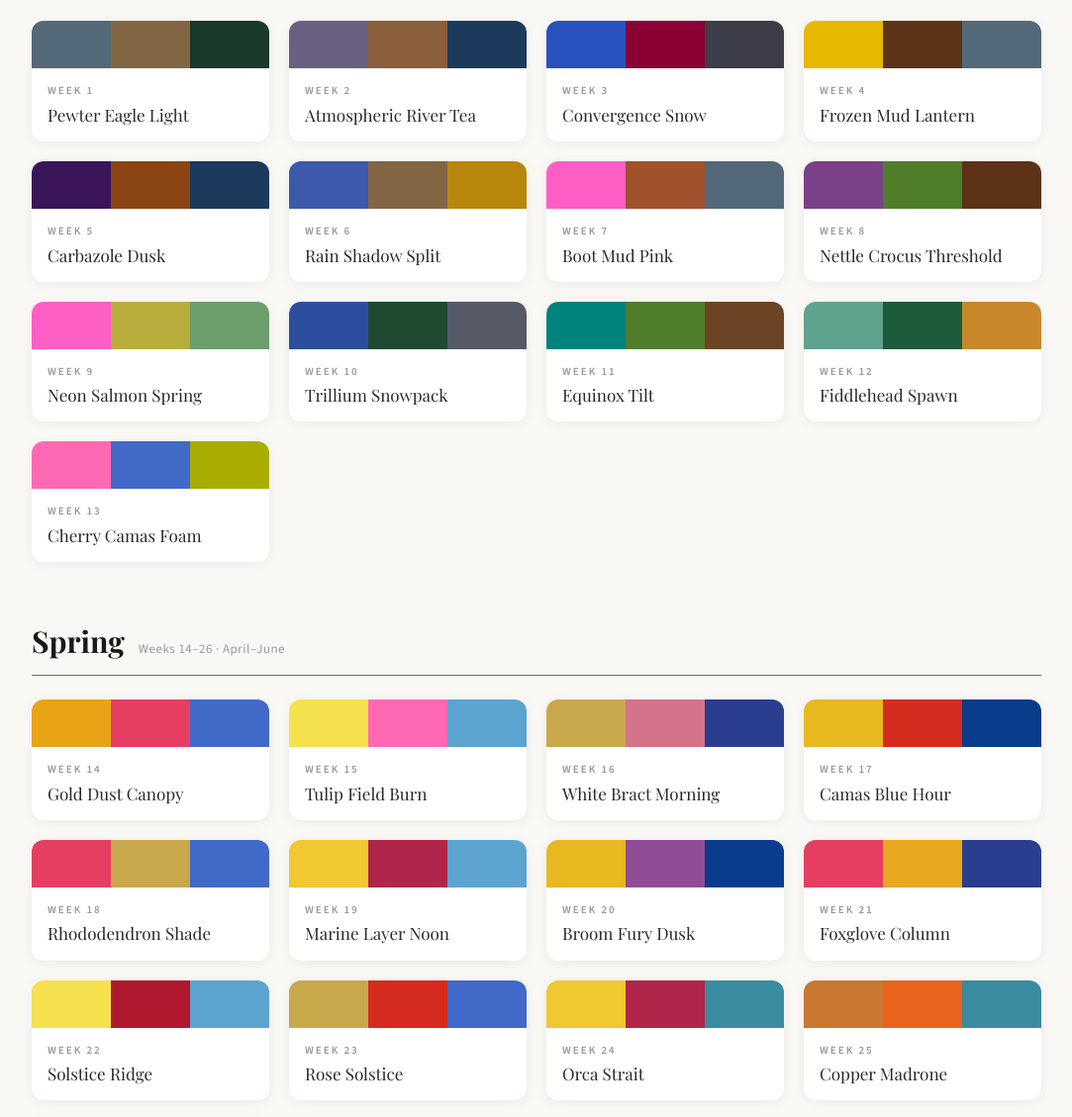
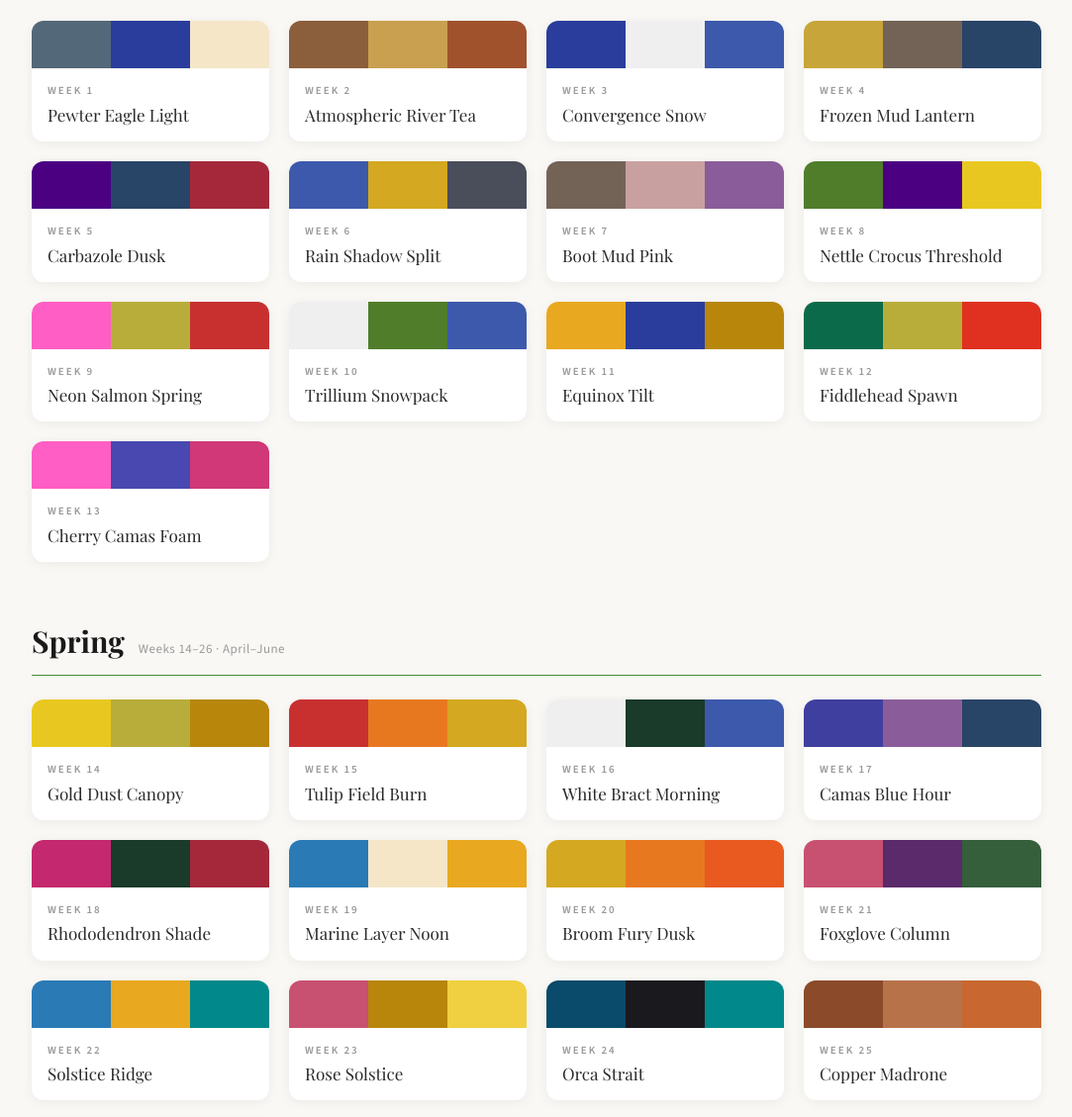
Before and after one commit to 4pple-py/pnw-watercolors, a plain HTML site: page index.html in a window 1280 px wide. Shown: the part 452-1581 px from the top of the page at 99% size, without its empty margins (98-1181 px from the left). Drawn offline with nearby package versions, Linux system fonts and the light colour scheme; a web font is replaced by a local one.

Commit message:
Add files via upload
Updated hex values.

```diff
--- a/index.html
+++ b/index.html
@@ -292,55 +292,55 @@
     </div>
     <div class="week-grid">
       <a class="week-card" href="week-01-pewter-eagle-light.html">
-        <div class="color-strip"><span style="background:#536878"></span><span style="background:#826644"></span><span style="background:#1a3a2a"></span></div>
+        <div class="color-strip"><span style="background:#536878"></span><span style="background:#2a3d9c"></span><span style="background:#f5e6c8"></span></div>
         <div class="card-body"><div class="week-num">Week 1</div><div class="palette-name">Pewter Eagle Light</div></div>
       </a>
       <a class="week-card" href="week-02-atmospheric-river-tea.html">
-        <div class="color-strip"><span style="background:#6b6080"></span><span style="background:#8b5e3c"></span><span style="background:#1b3a5c"></span></div>
+        <div class="color-strip"><span style="background:#8b5e3c"></span><span style="background:#c8a050"></span><span style="background:#a0522d"></span></div>
         <div class="card-body"><div class="week-num">Week 2</div><div class="palette-name">Atmospheric River Tea</div></div>
       </a>
       <a class="week-card" href="week-03-convergence-snow.html">
-        <div class="color-strip"><span style="background:#2a52be"></span><span style="background:#8b0033"></span><span style="background:#3d3d4a"></span></div>
+        <div class="color-strip"><span style="background:#2a3d9c"></span><span style="background:#f0eff0"></span><span style="background:#3d59ab"></span></div>
         <div class="card-body"><div class="week-num">Week 3</div><div class="palette-name">Convergence Snow</div></div>
       </a>
       <a class="week-card" href="week-04-frozen-mud-lantern.html">
-        <div class="color-strip"><span style="background:#e8b800"></span><span style="background:#5c3317"></span><span style="background:#536878"></span></div>
+        <div class="color-strip"><span style="background:#c8a53a"></span><span style="background:#736357"></span><span style="background:#284466"></span></div>
         <div class="card-body"><div class="week-num">Week 4</div><div class="palette-name">Frozen Mud Lantern</div></div>
       </a>
       <a class="week-card" href="week-05-carbazole-dusk.html">
-        <div class="color-strip"><span style="background:#3a1659"></span><span style="background:#8b4513"></span><span style="background:#1b3a5c"></span></div>
+        <div class="color-strip"><span style="background:#4b0082"></span><span style="background:#284466"></span><span style="background:#a4283a"></span></div>
         <div class="card-body"><div class="week-num">Week 5</div><div class="palette-name">Carbazole Dusk</div></div>
       </a>
       <a class="week-card" href="week-06-rain-shadow-split.html">
-        <div class="color-strip"><span style="background:#3d59ab"></span><span style="background:#826644"></span><span style="background:#b8860b"></span></div>
+        <div class="color-strip"><span style="background:#3d59ab"></span><span style="background:#d4a820"></span><span style="background:#4a4e5a"></span></div>
         <div class="card-body"><div class="week-num">Week 6</div><div class="palette-name">Rain Shadow Split</div></div>
       </a>
       <a class="week-card" href="week-07-boot-mud-pink.html">
-        <div class="color-strip"><span style="background:#ff5ec4"></span><span style="background:#a0522d"></span><span style="background:#536878"></span></div>
+        <div class="color-strip"><span style="background:#736357"></span><span style="background:#c9a0a0"></span><span style="background:#8a5d9a"></span></div>
         <div class="card-body"><div class="week-num">Week 7</div><div class="palette-name">Boot Mud Pink</div></div>
       </a>
       <a class="week-card" href="week-08-nettle-crocus-threshold.html">
-        <div class="color-strip"><span style="background:#7a4088"></span><span style="background:#507d2a"></span><span style="background:#5c3317"></span></div>
+        <div class="color-strip"><span style="background:#507d2a"></span><span style="background:#4b0082"></span><span style="background:#e8c820"></span></div>
         <div class="card-body"><div class="week-num">Week 8</div><div class="palette-name">Nettle Crocus Threshold</div></div>
       </a>
       <a class="week-card" href="week-09-neon-salmon-spring.html">
-        <div class="color-strip"><span style="background:#ff5ec4"></span><span style="background:#b8ad3a"></span><span style="background:#6b9e6b"></span></div>
+        <div class="color-strip"><span style="background:#ff5ec4"></span><span style="background:#b8ad3a"></span><span style="background:#c83030"></span></div>
         <div class="card-body"><div class="week-num">Week 9</div><div class="palette-name">Neon Salmon Spring</div></div>
       </a>
       <a class="week-card" href="week-10-trillium-snowpack.html">
-        <div class="color-strip"><span style="background:#2b4f9e"></span><span style="background:#1e4a30"></span><span style="background:#555a66"></span></div>
+        <div class="color-strip"><span style="background:#f0eff0"></span><span style="background:#507d2a"></span><span style="background:#3d59ab"></span></div>
         <div class="card-body"><div class="week-num">Week 10</div><div class="palette-name">Trillium Snowpack</div></div>
       </a>
       <a class="week-card" href="week-11-equinox-tilt.html">
-        <div class="color-strip"><span style="background:#00827f"></span><span style="background:#507d2a"></span><span style="background:#6b4423"></span></div>
+        <div class="color-strip"><span style="background:#e8a820"></span><span style="background:#2a3d9c"></span><span style="background:#b8860b"></span></div>
         <div class="card-body"><div class="week-num">Week 11</div><div class="palette-name">Equinox Tilt</div></div>
       </a>
       <a class="week-card" href="week-12-fiddlehead-spawn.html">
-        <div class="color-strip"><span style="background:#5fa38e"></span><span style="background:#1e5b3a"></span><span style="background:#c8882a"></span></div>
+        <div class="color-strip"><span style="background:#0a6a4a"></span><span style="background:#b8ad3a"></span><span style="background:#e03020"></span></div>
         <div class="card-body"><div class="week-num">Week 12</div><div class="palette-name">Fiddlehead Spawn</div></div>
       </a>
       <a class="week-card" href="week-13-cherry-camas-foam.html">
-        <div class="color-strip"><span style="background:#ff69b4"></span><span style="background:#4169c8"></span><span style="background:#a8ad00"></span></div>
+        <div class="color-strip"><span style="background:#ff5ec4"></span><span style="background:#4848b0"></span><span style="background:#d03878"></span></div>
         <div class="card-body"><div class="week-num">Week 13</div><div class="palette-name">Cherry Camas Foam</div></div>
       </a>
     </div>
@@ -354,51 +354,51 @@
     </div>
     <div class="week-grid">
       <a class="week-card" href="week-14-gold-dust-canopy.html">
-        <div class="color-strip"><span style="background:#e8a317"></span><span style="background:#e63e62"></span><span style="background:#4169c8"></span></div>
+        <div class="color-strip"><span style="background:#e8c820"></span><span style="background:#b8ad3a"></span><span style="background:#b8860b"></span></div>
         <div class="card-body"><div class="week-num">Week 14</div><div class="palette-name">Gold Dust Canopy</div></div>
       </a>
       <a class="week-card" href="week-15-tulip-field-burn.html">
-        <div class="color-strip"><span style="background:#f5e14d"></span><span style="background:#ff69b4"></span><span style="background:#5ba4cf"></span></div>
+        <div class="color-strip"><span style="background:#c83030"></span><span style="background:#e87820"></span><span style="background:#d4a820"></span></div>
         <div class="card-body"><div class="week-num">Week 15</div><div class="palette-name">Tulip Field Burn</div></div>
       </a>
       <a class="week-card" href="week-16-white-bract-morning.html">
-        <div class="color-strip"><span style="background:#c8a84a"></span><span style="background:#d4728a"></span><span style="background:#2b3d8e"></span></div>
+        <div class="color-strip"><span style="background:#f0eff0"></span><span style="background:#1a3a2a"></span><span style="background:#3d59ab"></span></div>
         <div class="card-body"><div class="week-num">Week 16</div><div class="palette-name">White Bract Morning</div></div>
       </a>
       <a class="week-card" href="week-17-camas-blue-hour.html">
-        <div class="color-strip"><span style="background:#e8b820"></span><span style="background:#d42b1e"></span><span style="background:#0a3c8c"></span></div>
+        <div class="color-strip"><span style="background:#3f3fa0"></span><span style="background:#8a5d9a"></span><span style="background:#284466"></span></div>
         <div class="card-body"><div class="week-num">Week 17</div><div class="palette-name">Camas Blue Hour</div></div>
       </a>
       <a class="week-card" href="week-18-rhododendron-shade.html">
-        <div class="color-strip"><span style="background:#e63e62"></span><span style="background:#c8a84a"></span><span style="background:#4169c8"></span></div>
+        <div class="color-strip"><span style="background:#c4286e"></span><span style="background:#1a3a2a"></span><span style="background:#a4283a"></span></div>
         <div class="card-body"><div class="week-num">Week 18</div><div class="palette-name">Rhododendron Shade</div></div>
       </a>
       <a class="week-card" href="week-19-marine-layer-noon.html">
-        <div class="color-strip"><span style="background:#f0c830"></span><span style="background:#b0264a"></span><span style="background:#5ba4cf"></span></div>
+        <div class="color-strip"><span style="background:#2a7ab5"></span><span style="background:#f5e6c8"></span><span style="background:#e8a820"></span></div>
         <div class="card-body"><div class="week-num">Week 19</div><div class="palette-name">Marine Layer Noon</div></div>
       </a>
       <a class="week-card" href="week-20-broom-fury-dusk.html">
-        <div class="color-strip"><span style="background:#e8b820"></span><span style="background:#904c94"></span><span style="background:#0a3c8c"></span></div>
+        <div class="color-strip"><span style="background:#d4a820"></span><span style="background:#e87820"></span><span style="background:#e85a20"></span></div>
         <div class="card-body"><div class="week-num">Week 20</div><div class="palette-name">Broom Fury Dusk</div></div>
       </a>
       <a class="week-card" href="week-21-foxglove-column.html">
-        <div class="color-strip"><span style="background:#e63e62"></span><span style="background:#e8a820"></span><span style="background:#2b3d8e"></span></div>
+        <div class="color-strip"><span style="background:#c85070"></span><span style="background:#5a2a6a"></span><span style="background:#355e3b"></span></div>
         <div class="card-body"><div class="week-num">Week 21</div><div class="palette-name">Foxglove Column</div></div>
       </a>
       <a class="week-card" href="week-22-solstice-ridge.html">
-        <div class="color-strip"><span style="background:#f5e14d"></span><span style="background:#b01830"></span><span style="background:#5ba4cf"></span></div>
+        <div class="color-strip"><span style="background:#2a7ab5"></span><span style="background:#e8a820"></span><span style="background:#00888a"></span></div>
         <div class="card-body"><div class="week-num">Week 22</div><div class="palette-name">Solstice Ridge</div></div>
       </a>
       <a class="week-card" href="week-23-rose-solstice.html">
-        <div class="color-strip"><span style="background:#c8a84a"></span><span style="background:#d42b1e"></span><span style="background:#4169c8"></span></div>
+        <div class="color-strip"><span style="background:#c85070"></span><span style="background:#b8860b"></span><span style="background:#f0d040"></span></div>
         <div class="card-body"><div class="week-num">Week 23</div><div class="palette-name">Rose Solstice</div></div>
       </a>
       <a class="week-card" href="week-24-orca-strait.html">
-        <div class="color-strip"><span style="background:#f0c830"></span><span style="background:#b0264a"></span><span style="background:#3a8ca0"></span></div>
+        <div class="color-strip"><span style="background:#0a4a6a"></span><span style="background:#1a1a1e"></span><span style="background:#00888a"></span></div>
         <div class="card-body"><div class="week-num">Week 24</div><div class="palette-name">Orca Strait</div></div>
       </a>
       <a class="week-card" href="week-25-copper-madrone.html">
-        <div class="color-strip"><span style="background:#c87830"></span><span style="background:#e8641b"></span><span style="background:#3a8ca0"></span></div>
+        <div class="color-strip"><span style="background:#8b4a2a"></span><span style="background:#b8724a"></span><span style="background:#c86830"></span></div>
         <div class="card-body"><div class="week-num">Week 25</div><div class="palette-name">Copper Madrone</div></div>
       </a>
       <a class="week-card" href="week-26-alpine-blaze.html">
```
